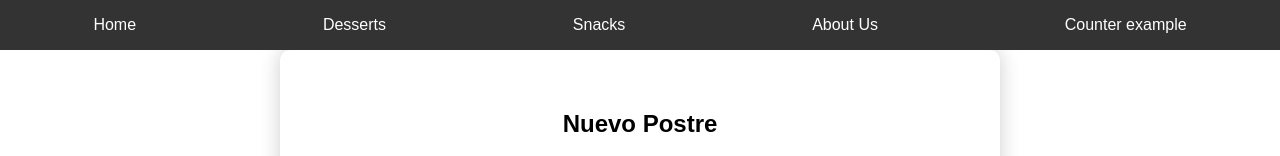
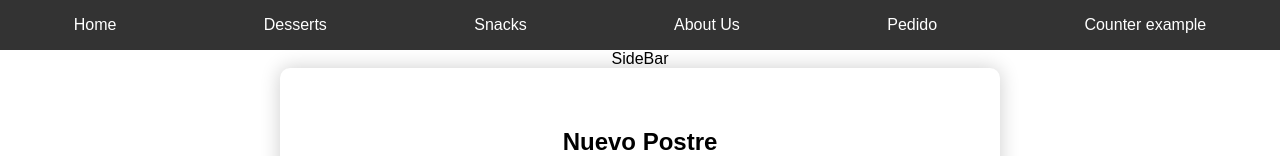
Before and after one commit to Danch0/eshop-frontend, a React (Create React App) app: page /desserts in a window 1280 px wide. Shown: the top 156 px of the page. Built offline with nearby package versions, Linux system fonts and the light colour scheme; no server answers; the HTML template or start-up script is replaced by a standard one.

Commit message:
component add

```diff
--- a/src/App.js
+++ b/src/App.js
@@ -8,6 +8,7 @@ import Dessets from "./views/Desserts";
 import Snack from "./views/Snacks";
 import CounterForm from "./componets/CounterForm";
 import NavBarr from "./componets/Navbar";
+import OrderContainer from "./componets/Order";
 import Footer from "./componets/Footer";
 
 function App() {
@@ -23,6 +24,7 @@ function App() {
           <Route path="desserts" element={ <Dessets/> }/>
           <Route path="snacks" element={ <Snack/> }/>
           <Route path="about" element={ <About/> }/>
+          <Route path="order" element={<OrderContainer />} />
           <Route path="counter" element={<CounterForm />} />
         </Routes>
         <Footer></Footer>
--- a/src/componets/Navbar/index.js
+++ b/src/componets/Navbar/index.js
@@ -7,6 +7,7 @@ function NavBarr(){
             <Link to="desserts">Desserts</Link>
             <Link to="snacks">Snacks</Link>
             <Link to="about">About Us</Link>
+            <Link to="order">Pedido</Link>
             <Link to="counter">Counter example</Link>
         </NavBarrStyled>
     );
--- /dev/null
+++ b/src/componets/Order/index.js
@@ -0,0 +1,11 @@
+import OrderContainerStyled from "./style";
+
+function OrderContainer(){
+    return(
+        <OrderContainerStyled>
+            Pedido
+        </OrderContainerStyled>
+    );
+};
+
+export default OrderContainer;
--- /dev/null
+++ b/src/componets/Order/style.js
@@ -0,0 +1,8 @@
+import styled from "styled-components";
+
+const OrderContainerStyled = styled.div`
+    background: black;
+    color: white;
+`;
+
+export default OrderContainerStyled;
--- /dev/null
+++ b/src/componets/SideBar/index.js
@@ -0,0 +1,11 @@
+import SideBarStyle from "./style";
+
+function SideBar(props){
+    return(
+        <SideBarStyle>
+            <spam>SideBar</spam>
+        </SideBarStyle>
+    )
+}
+
+export default SideBar;
--- /dev/null
+++ b/src/componets/SideBar/style.js
@@ -0,0 +1,7 @@
+import styled from "styled-components";
+
+const SideBarStyle = styled.div`
+    background-color: "purple"
+`;
+
+export default SideBarStyle;
--- a/src/views/Desserts/index.js
+++ b/src/views/Desserts/index.js
@@ -1,12 +1,14 @@
 import DessertStyled from "./style";
 import DessertsList from "../../componets/DessertsList";
 import NewDessertForm from "../../componets/NewDessertForm";
+import SideBar from "../../componets/SideBar";
 
 function Dessets(props){
     return(
         <DessertStyled>
             <DessertsList/>
             <NewDessertForm/>
+            <SideBar></SideBar>
         </DessertStyled>
     );
 };
```
